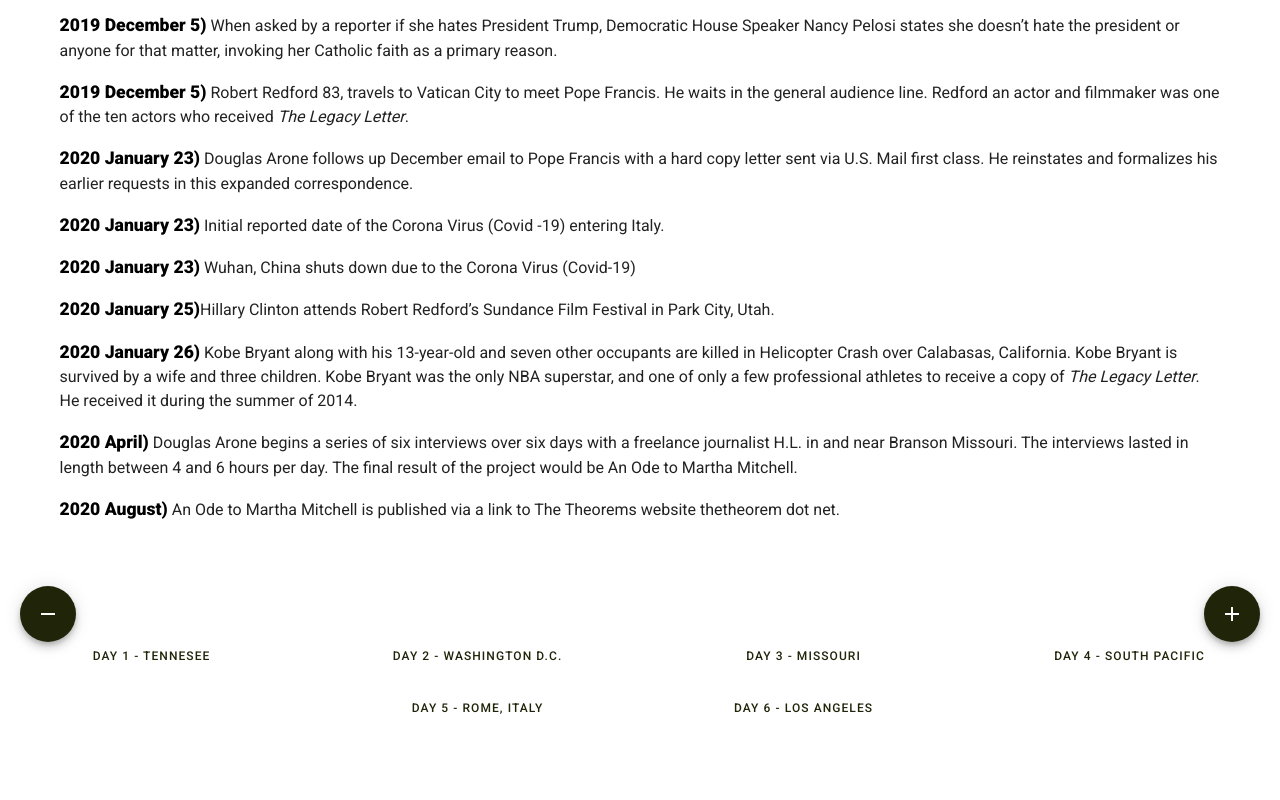
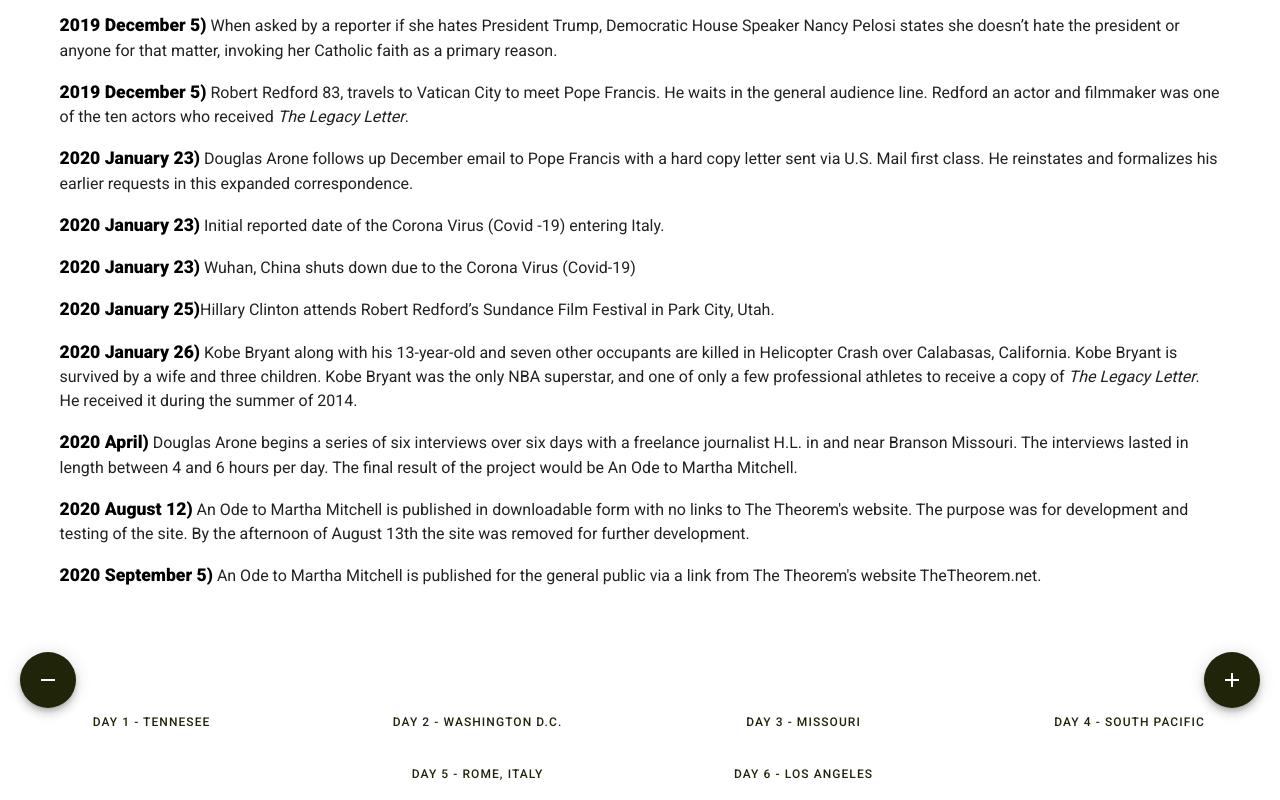
Before and after one commit to JesseStew/ode-to-martha-mitchell, a Vue app: page /time-line in a window 1280 px wide. Shown: the part 4810-5610 px from the top of the page. Before the commit the page ends 5544 px from the top, so only its background shows below. Built offline with nearby package versions, Linux system fonts and the light colour scheme.

Commit message:
Timeline, content done... hopefully

```diff
--- a/src/views/TimeLine.vue
+++ b/src/views/TimeLine.vue
@@ -230,7 +230,10 @@
 					<span class="dates">2020 April)</span> Douglas Arone begins a series of six interviews over six days with a freelance journalist H.L. in and near Branson Missouri. The interviews lasted in length between 4 and 6 hours per day. The final result of the project would be An Ode to Martha Mitchell.
 				</p>
 				<p>
-					<span class="dates">2020 August)</span> An Ode to Martha Mitchell is published via a link to The Theorems website thetheorem dot net.
+					<span class="dates">2020 August 12)</span> An Ode to Martha Mitchell is published in downloadable form with no links to The Theorem's website. The purpose was for development and testing of the site. By the afternoon of August 13th the site was removed for further development.
+				</p>
+				<p>
+					<span class="dates">2020 September 5)</span> An Ode to Martha Mitchell is published for the general public via a link from The Theorem's website TheTheorem.net.
 				</p>
 			</v-col>
 		</v-row>
```
